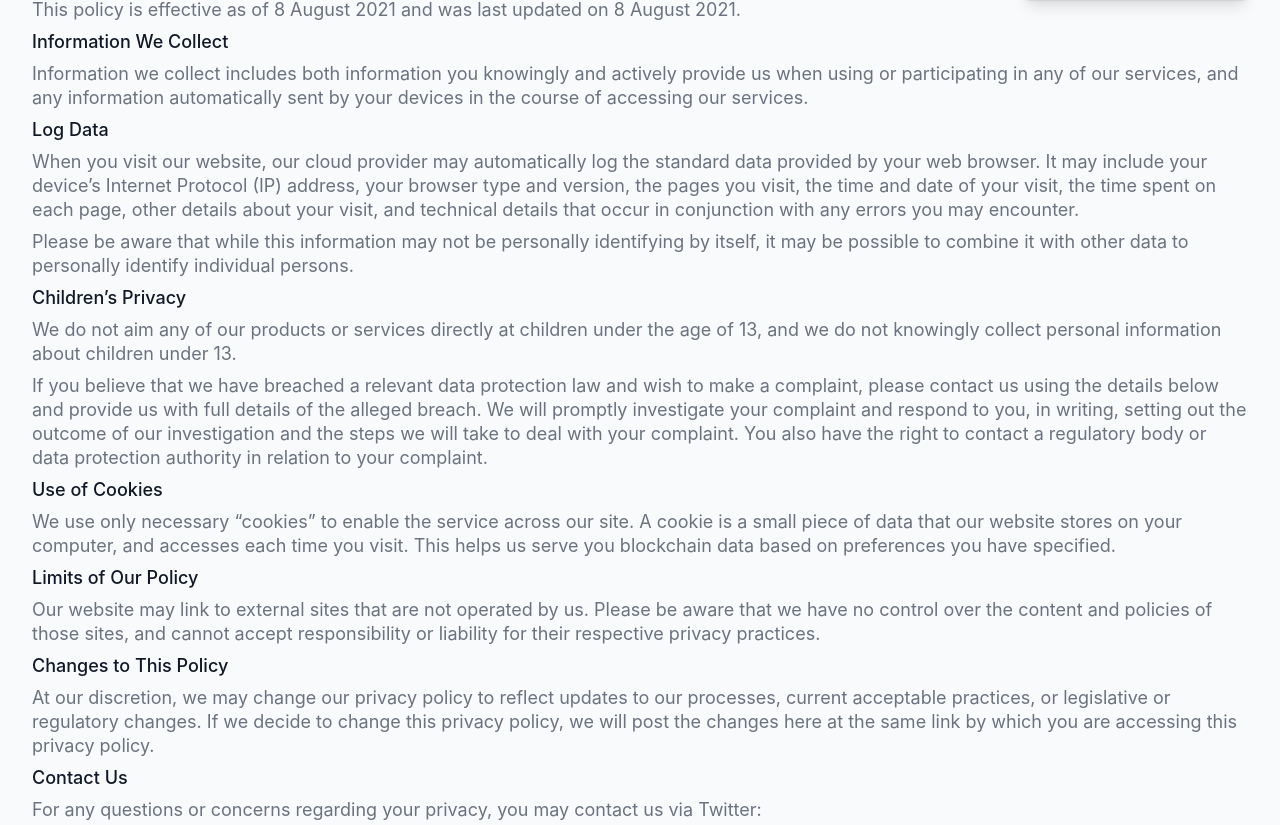
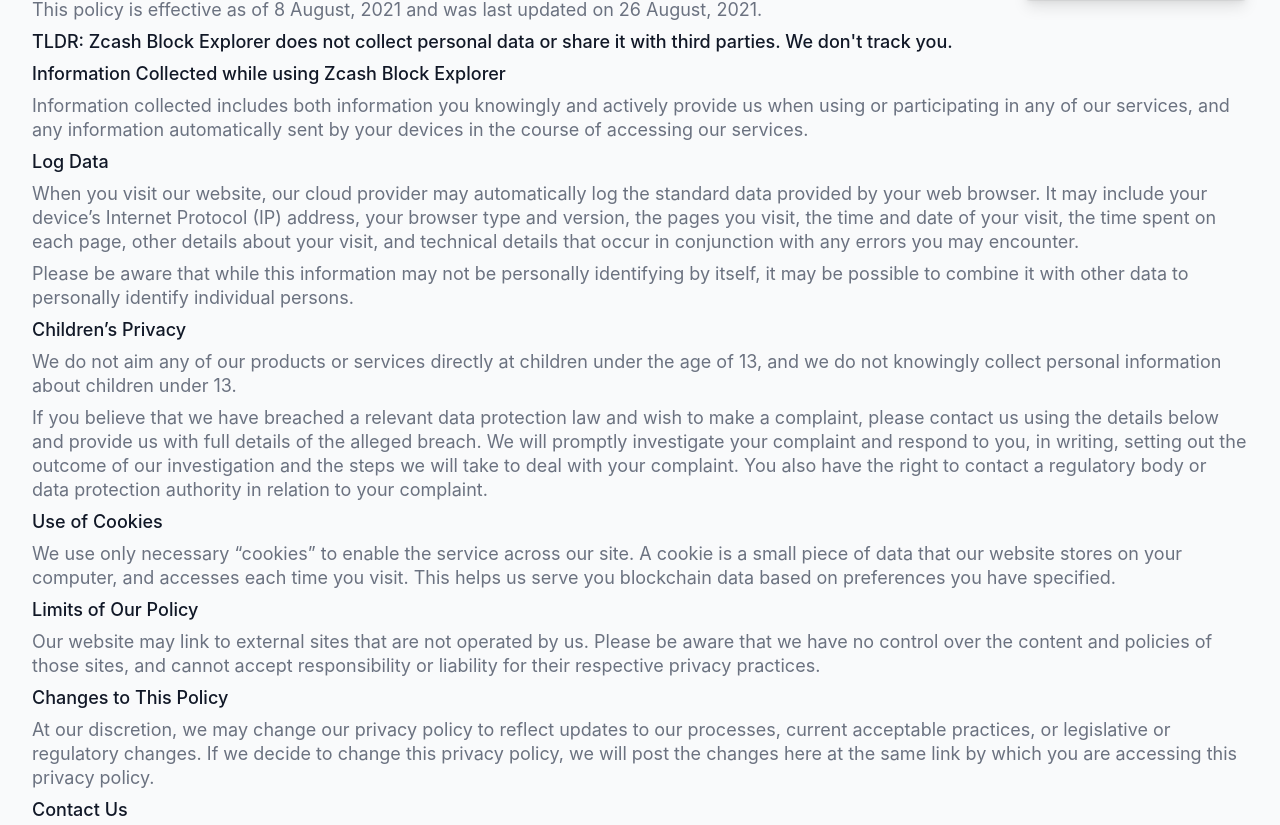
Before and after one commit to nighthawk-apps/zcash-explorer, a website: page assets/static/privacy.html in a window 1280 px wide. Shown: the part 174-999 px from the top of the page. Drawn offline with nearby package versions, Linux system fonts and the light colour scheme; files that its build step writes are made by us from their sources.

Commit message:
Update privacy.html

```diff
--- a/assets/static/privacy.html
+++ b/assets/static/privacy.html
@@ -116,28 +116,25 @@
 <div class="bg-gray-50">
 <main class="py-4">
 <div class="grid grid-cols-1 mx-8">
- <h3 class="text-2xl font-extrabold text-gray-900 sm:text-3xl">
-        Privacy Policy
- </h3>
+ <h3 class="text-2xl font-extrabold text-gray-900 sm:text-3xl">Privacy Policy</h3>
 
 <div>
 <p class="mt-4 text-lg leading-6 text-gray-500">Your privacy is important to us. It is Zcash Block Explorer&#39;s policy to respect your privacy.</p>
 
-<p class="mt-4 text-lg leading-6 text-gray-500">This policy is effective as of 8 August 2021 and was last updated on 8 August 2021.</p>
+<p class="mt-4 text-lg leading-6 text-gray-500">This policy is effective as of 8 August, 2021 and was last updated on 26 August, 2021.</p>
 
-<h4 class="text-lg leading-6 font-medium text-gray-900 mt-2">Information We Collect</h3>
-<p class="mt-2 text-lg leading-6 text-gray-500">Information we collect includes both information you knowingly and actively provide us when using or participating in any of our services, and any information automatically sent by your devices in the course of accessing our services. </p>
+<h4 class="text-lg leading-6 font-medium text-gray-900 mt-2">TLDR: Zcash Block Explorer does not collect personal data or share it with third parties. We don't track you.</h3>
 
+<h4 class="text-lg leading-6 font-medium text-gray-900 mt-2">Information Collected while using Zcash Block Explorer</h3>
+<p class="mt-2 text-lg leading-6 text-gray-500">Information collected includes both information you knowingly and actively provide us when using or participating in any of our services, and any information automatically sent by your devices in the course of accessing our services. </p>
 
 <h4 class="text-lg leading-6 font-medium text-gray-900 mt-2">Log Data</h4>
 <p class="mt-2 text-lg leading-6 text-gray-500">When you visit our website, our cloud provider may automatically log the standard data provided by your web browser. It may include your device’s Internet Protocol (IP) address, your browser type and version, the pages you visit, the time and date of your visit, the time spent on each page, other details about your visit, and technical details that occur in conjunction with any errors you may encounter. </p>
 <p class="mt-2 text-lg leading-6 text-gray-500">Please be aware that while this information may not be personally identifying by itself, it may be possible to combine it with other data to personally identify individual persons. </p>
 
-
 <h4 class="text-lg leading-6 font-medium text-gray-900 mt-2">Children’s Privacy</h3>
 <p class="mt-2 text-lg leading-6 text-gray-500">We do not aim any of our products or services directly at children under the age of 13, and we do not knowingly collect personal information about children under 13. </p>
 <p class="mt-2 text-lg leading-6 text-gray-500">If you believe that we have breached a relevant data protection law and wish to make a complaint, please contact us using the details below and provide us with full details of the alleged breach. We will promptly investigate your complaint and respond to you, in writing, setting out the outcome of our investigation and the steps we will take to deal with your complaint. You also have the right to contact a regulatory body or data protection authority in relation to your complaint. </p>
-
 
 <h4 class="text-lg leading-6 font-medium text-gray-900 mt-2">Use of Cookies</h4>
 <p class="mt-2 text-lg leading-6 text-gray-500">We use only necessary &ldquo;cookies&rdquo; to enable the service across our site. A cookie is a small piece of data that our website stores on your computer, and accesses each time you visit. This helps us serve you blockchain data based on preferences you have specified. </p>
@@ -150,9 +147,7 @@
 <p class="mt-2 text-lg leading-6 text-gray-500">At our discretion, we may change our privacy policy to reflect updates to our processes, current acceptable practices, or legislative or regulatory changes. If we decide to change this privacy policy, we will post the changes here at the same link by which you are accessing this privacy policy.</p>
 
 <h4 class="text-lg leading-6 font-medium text-gray-900 mt-2">Contact Us</h4>
-<p class="mt-2 text-lg leading-6 text-gray-500">For any questions or concerns regarding your privacy, you may contact us via Twitter: </p>
-<p>Zcash Block Explorer<br />
-https://www.twitter.com/ZcashExplorer</p>
+<p class="mt-2 text-lg leading-6 text-gray-500">For any questions or concerns regarding your privacy, you may contact us via Twitter: <a href="https://www.twitter.com/ZcashExplorer">@ZcashExplorer</a></p>
 
 </div>
 </div>
```
